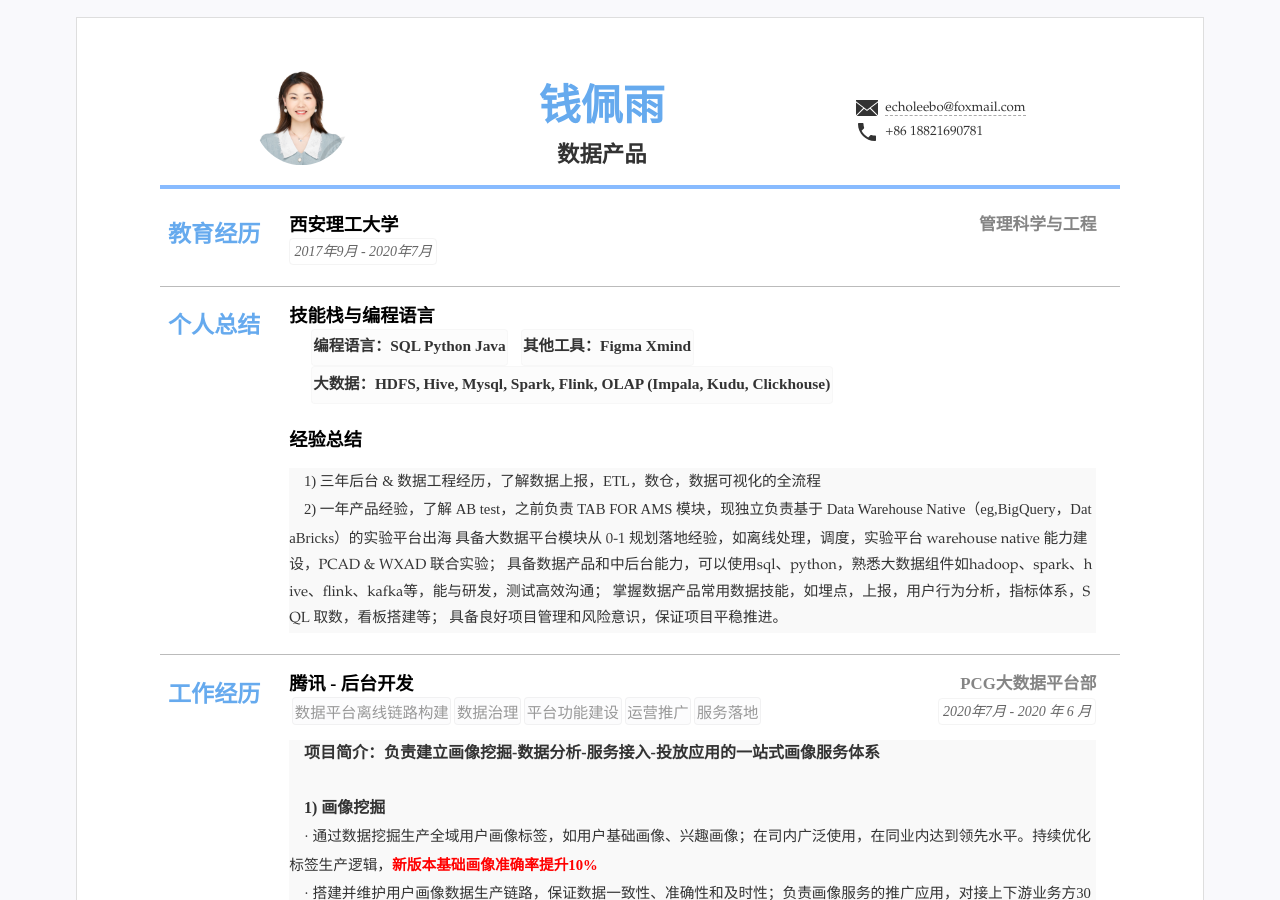
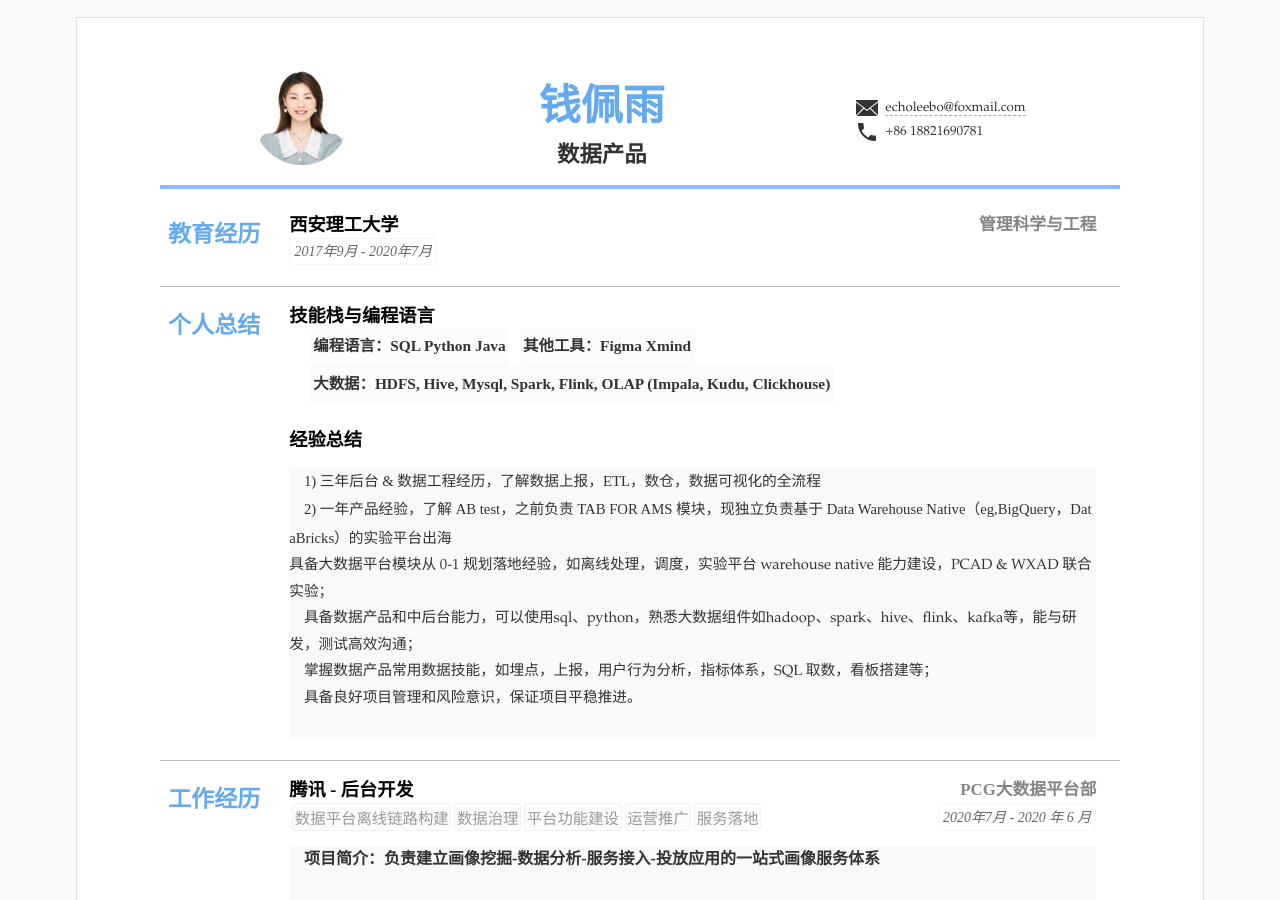
Before and after one commit to kuailexiaoshenxian/cn-wx-cv, a Jekyll site: the page built from index.html, in a window 1280 px wide and 900 px high. Built offline with Jekyll 4.4.1, drawn with Linux system fonts in a browser that asks for light colours; part of the change alters nothing that is shown.

```diff
--- a/_data/resume.yml
+++ b/_data/resume.yml
@@ -51,11 +51,11 @@ main: #简历主要内容，
 
     detail:  <font face="等线">1) 三年后台 & 数据工程经历，了解数据上报，ETL，数仓，数据可视化的全流程</font> <br>  &nbsp &nbsp
              <font face="等线">2) 一年产品经验，了解 AB test，之前负责 TAB FOR AMS 模块，现独立负责基于 Data Warehouse Native（eg,BigQuery，DataBricks）的实验平台出海 </font>
-
-             具备大数据平台模块从 0-1 规划落地经验，如离线处理，调度，实验平台 warehouse native 能力建设，PCAD & WXAD 联合实验；
-             具备数据产品和中后台能力，可以使用sql、python，熟悉大数据组件如hadoop、spark、hive、flink、kafka等，能与研发，测试高效沟通；
-             掌握数据产品常用数据技能，如埋点，上报，用户行为分析，指标体系，SQL 取数，看板搭建等；
-             具备良好项目管理和风险意识，保证项目平稳推进。
+             <br>
+             具备大数据平台模块从 0-1 规划落地经验，如离线处理，调度，实验平台 warehouse native 能力建设，PCAD & WXAD 联合实验；<br>  &nbsp &nbsp
+             具备数据产品和中后台能力，可以使用sql、python，熟悉大数据组件如hadoop、spark、hive、flink、kafka等，能与研发，测试高效沟通；<br>  &nbsp &nbsp
+             掌握数据产品常用数据技能，如埋点，上报，用户行为分析，指标体系，SQL 取数，看板搭建等；<br>  &nbsp &nbsp
+             具备良好项目管理和风险意识，保证项目平稳推进。<br>  &nbsp &nbsp
 
 
              # 1. 了解各类数据建模方法，如分类/线性回归等，有针对画像场景进行有效数据挖掘并形成策略的项目经验 <br>  &nbsp &nbsp
```
